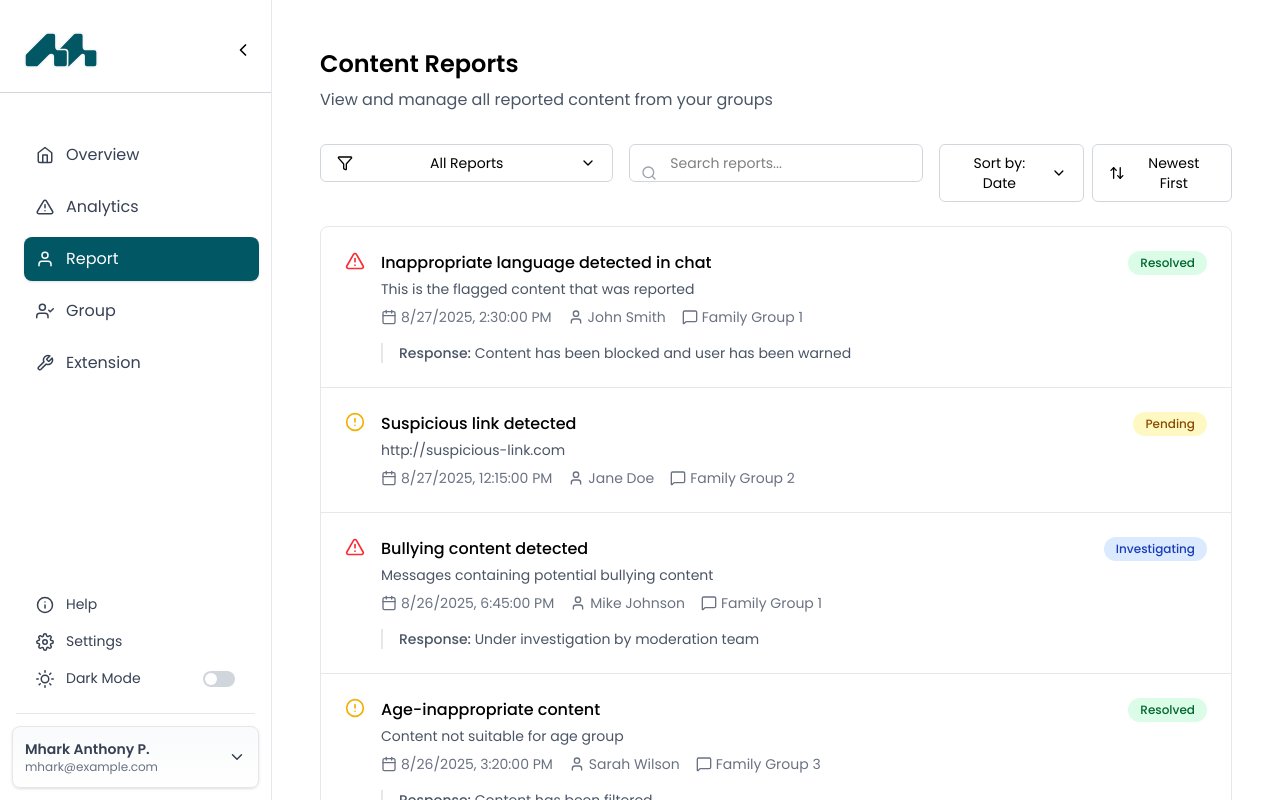
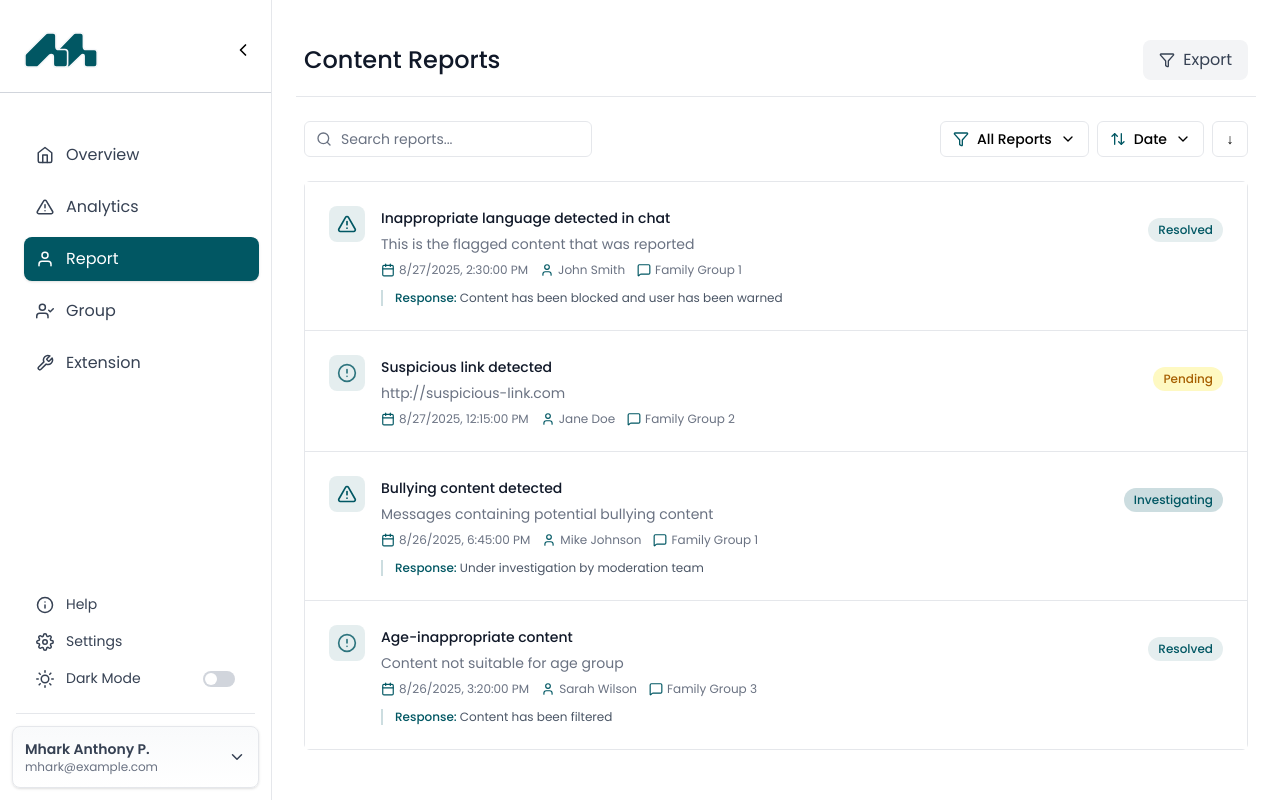
Before and after one commit to yno0/murai-web-app, a React (Vite) app: page /client/reports in a window 1280 px wide. Built offline with nearby package versions, Linux system fonts and the light colour scheme.

Commit message:
revised the report page

```diff
--- a/src/pages/client/Report.jsx
+++ b/src/pages/client/Report.jsx
@@ -121,56 +121,89 @@ export default function Reports() {
       return sortOrder === 'desc' ? comparison : -comparison;
     });
 
-  const getStatusColor = (status) => {
+  const getStatusInfo = (status) => {
     switch (status) {
       case 'resolved':
-        return 'bg-green-100 text-green-800';
+        return {
+          color: 'bg-[#015763]/10 text-[#015763]',
+          icon: CheckCircle
+        };
       case 'pending':
-        return 'bg-yellow-100 text-yellow-800';
+        return {
+          color: 'bg-yellow-100 text-yellow-700',
+          icon: Clock
+        };
       case 'investigating':
-        return 'bg-blue-100 text-blue-800';
+        return {
+          color: 'bg-[#015763]/20 text-[#015763]',
+          icon: AlertCircle
+        };
       default:
-        return 'bg-gray-100 text-gray-800';
+        return {
+          color: 'bg-gray-100 text-gray-700',
+          icon: AlertCircle
+        };
     }
   };
 
   const getSeverityIcon = (severity) => {
     switch (severity) {
       case 'high':
-        return <AlertTriangle className="w-5 h-5 text-red-500" />;
+        return <AlertTriangle className="w-5 h-5 text-[#015763]" />;
       case 'medium':
-        return <AlertCircle className="w-5 h-5 text-yellow-500" />;
+        return <AlertCircle className="w-5 h-5 text-[#015763] opacity-80" />;
       case 'low':
-        return <Flag className="w-5 h-5 text-blue-500" />;
+        return <Flag className="w-5 h-5 text-[#015763] opacity-60" />;
       default:
         return null;
     }
   };
 
   return (
-    <div className="p-6 max-w-7xl mx-auto">
-      {/* Header Section */}
-      <div className="mb-8">
-        <h1 className="text-2xl font-semibold mb-2">Content Reports</h1>
-        <p className="text-gray-600">View and manage all reported content from your groups</p>
+    <div className="min-h-screen">
+      <div className="max-w-7xl mx-auto px-2">
+        {/* Header */}
+        <div className="flex justify-between items-center py-4">
+          <h1 className="text-2xl font-medium text-gray-900">Content Reports</h1>
+          <button className="flex items-center gap-2 px-4 py-2 bg-gray-100 text-gray-700 rounded-lg hover:bg-gray-200 transition-colors">
+            <Filter className="w-4 h-4" />
+            Export
+          </button>
+        </div>
+        <div className="border-b border-gray-200 -mx-2"></div>
+
+        {/* Table Header */}
+        <div className="flex flex-col space-y-4 sm:flex-row sm:items-center sm:justify-between sm:space-y-0 mt-6 mb-6">
+          {/* Search - Left side */}
+          <div className="relative w-full sm:w-72">
+            <div className="relative">
+              <Search className="absolute left-3 top-1/2 h-4 w-4 -translate-y-1/2 text-gray-500" />
+              <input
+                type="text"
+                placeholder="Search reports..."
+                value={searchQuery}
+                onChange={(e) => setSearchQuery(e.target.value)}
+                className="h-9 w-full rounded-md border border-gray-200 bg-white pl-9 pr-3 text-sm text-gray-900 placeholder:text-gray-500 focus:outline-none focus:ring-2 focus:ring-[#015763] focus:ring-offset-2 disabled:cursor-not-allowed disabled:opacity-50"
+              />
+            </div>
           </div>
 
-      {/* Filters and Search */}
-      <div className="grid grid-cols-1 md:grid-cols-3 gap-4 mb-6">
-        <div className="flex space-x-2">
-          <div className="relative inline-block text-left flex-1" ref={filterRef}>
+          {/* Filters and Sort - Right side */}
+          <div className="flex items-center space-x-2">
+            {/* Filter Dropdown */}
+            <div className="relative" ref={filterRef}>
               <button
-              className="flex items-center justify-between w-full px-4 py-2 text-sm bg-white border border-gray-300 rounded-md hover:bg-gray-50 focus:outline-none focus:ring-2 focus:ring-black focus:ring-opacity-20 transition-colors"
+                className="inline-flex h-9 items-center justify-center whitespace-nowrap rounded-md border border-gray-200 bg-white px-3 text-sm font-medium ring-offset-white transition-colors hover:bg-gray-100 hover:text-gray-900 focus-visible:outline-none focus-visible:ring-2 focus-visible:ring-[#015763] focus-visible:ring-offset-2 disabled:pointer-events-none disabled:opacity-50"
                 onClick={() => setShowFilterDropdown(!showFilterDropdown)}
               >
-              <Filter className="w-4 h-4 mr-2" />
-              <span>{filterOptions.find(f => f.value === activeFilter)?.label}</span>
-              <ChevronDown className={`w-4 h-4 ml-2 transition-transform duration-200 ${showFilterDropdown ? 'rotate-180' : ''}`} />
+                <Filter className="mr-2 h-4 w-4 text-[#015763]" />
+                {filterOptions.find(f => f.value === activeFilter)?.label}
+                <ChevronDown className={`ml-2 h-4 w-4 shrink-0 transition-transform duration-200 ${showFilterDropdown ? 'rotate-180' : ''}`} />
               </button>
 
               {showFilterDropdown && (
-              <div className="absolute left-0 w-56 mt-2 origin-top-left bg-white rounded-md shadow-lg ring-1 ring-black ring-opacity-5 focus:outline-none z-10 border border-gray-200 animate-in fade-in-0 zoom-in-95">
-                <div className="py-1">
+                <div className="absolute right-0 z-10 mt-2 w-48 rounded-md border border-gray-200 bg-white shadow-md outline-none animate-in fade-in-0 zoom-in-95">
+                  <div className="p-1">
                     {filterOptions.map((option) => (
                       <button
                         key={option.value}
@@ -178,8 +211,8 @@ export default function Reports() {
                           setActiveFilter(option.value);
                           setShowFilterDropdown(false);
                         }}
-                      className={`block w-full px-4 py-2 text-sm text-left hover:bg-gray-50 transition-colors ${
-                        activeFilter === option.value ? 'bg-gray-100 text-gray-900' : 'text-gray-700'
+                        className={`relative flex w-full cursor-default select-none items-center rounded-sm px-2 py-1.5 text-sm outline-none transition-colors hover:bg-gray-100 focus:bg-gray-100 ${
+                          activeFilter === option.value ? 'bg-gray-100 text-[#015763] font-medium' : 'text-gray-700'
                         }`}
                       >
                         {option.label}
@@ -189,32 +222,21 @@ export default function Reports() {
                 </div>
               )}
             </div>
-        </div>
 
-        <div className="relative">
-          <input
-            type="text"
-            placeholder="Search reports..."
-            value={searchQuery}
-            onChange={(e) => setSearchQuery(e.target.value)}
-            className="w-full px-4 py-2 pl-10 text-sm border border-gray-300 rounded-md focus:outline-none focus:ring-1 focus:ring-black"
-          />
-          <Search className="w-4 h-4 absolute left-3 top-1/2 transform -translate-y-1/2 text-gray-400" />
-        </div>
-
-        <div className="flex space-x-2">
-          <div className="relative inline-block text-left" ref={sortRef}>
+            {/* Sort Dropdown */}
+            <div className="relative" ref={sortRef}>
               <button
-              className="px-4 py-2 text-sm border border-gray-300 rounded-md hover:bg-gray-50 flex items-center focus:outline-none focus:ring-2 focus:ring-black focus:ring-opacity-20 transition-colors"
+                className="inline-flex h-9 items-center justify-center whitespace-nowrap rounded-md border border-gray-200 bg-white px-3 text-sm font-medium ring-offset-white transition-colors hover:bg-gray-100 hover:text-gray-900 focus-visible:outline-none focus-visible:ring-2 focus-visible:ring-[#015763] focus-visible:ring-offset-2 disabled:pointer-events-none disabled:opacity-50"
                 onClick={() => setShowSortDropdown(!showSortDropdown)}
               >
-              Sort by: {sortOptions.find(option => option.value === sortBy)?.label}
-              <ChevronDown className={`w-4 h-4 ml-2 transition-transform duration-200 ${showSortDropdown ? 'rotate-180' : ''}`} />
+                <ArrowUpDown className="mr-2 h-4 w-4 text-[#015763]" />
+                {sortOptions.find(option => option.value === sortBy)?.label}
+                <ChevronDown className={`ml-2 h-4 w-4 shrink-0 transition-transform duration-200 ${showSortDropdown ? 'rotate-180' : ''}`} />
               </button>
 
               {showSortDropdown && (
-              <div className="absolute right-0 w-48 mt-2 origin-top-right bg-white rounded-md shadow-lg ring-1 ring-black ring-opacity-5 focus:outline-none z-10 border border-gray-200 animate-in fade-in-0 zoom-in-95">
-                <div className="py-1">
+                <div className="absolute right-0 z-10 mt-2 w-48 rounded-md border border-gray-200 bg-white shadow-md outline-none animate-in fade-in-0 zoom-in-95">
+                  <div className="p-1">
                     {sortOptions.map((option) => (
                       <button
                         key={option.value}
@@ -222,8 +244,8 @@ export default function Reports() {
                           setSortBy(option.value);
                           setShowSortDropdown(false);
                         }}
-                      className={`block w-full px-4 py-2 text-sm text-left hover:bg-gray-50 transition-colors ${
-                        sortBy === option.value ? 'bg-gray-100 text-gray-900' : 'text-gray-700'
+                        className={`relative flex w-full cursor-default select-none items-center rounded-sm px-2 py-1.5 text-sm outline-none transition-colors hover:bg-gray-100 focus:bg-gray-100 ${
+                          sortBy === option.value ? 'bg-gray-100 text-[#015763] font-medium' : 'text-gray-700'
                         }`}
                       >
                         {option.label}
@@ -233,6 +255,8 @@ export default function Reports() {
                 </div>
               )}
             </div>
+
+            {/* Sort Order Toggle */}
             <button
               onClick={() => {
                 if (sortOrder === 'desc') {
@@ -241,65 +265,73 @@ export default function Reports() {
                   setSortOrder('desc');
                 }
               }}
-            className="px-4 py-2 text-sm border border-gray-300 rounded-md hover:bg-gray-50 flex items-center"
+              className="inline-flex h-9 w-9 items-center justify-center whitespace-nowrap rounded-md border border-gray-200 bg-white text-sm font-medium ring-offset-white transition-colors hover:bg-gray-100 hover:text-gray-900 focus-visible:outline-none focus-visible:ring-2 focus-visible:ring-[#015763] focus-visible:ring-offset-2 disabled:pointer-events-none disabled:opacity-50"
             >
-            <ArrowUpDown className="w-4 h-4 mr-2" />
-            {sortOrder === 'desc' ? 'Newest First' : 'Oldest First'}
+              {sortOrder === 'desc' ? '↓' : '↑'}
             </button>
           </div>
         </div>
 
         {/* Reports List */}
-      <div className="bg-white rounded-lg border border-gray-200">
+        <div className="rounded-md border border-gray-200">
           <div className="divide-y divide-gray-200">
             {filteredReports.map((report) => (
-            <div key={report.id} className="p-6">
-              <div className="flex items-start justify-between">
-                <div className="flex items-start space-x-4">
+              <div key={report.id} className="bg-white p-6 hover:bg-gray-50/50 transition-colors">
+                <div className="flex items-start gap-4">
+                  <div className="p-2 bg-[#015763]/10 rounded-lg">
                     {getSeverityIcon(report.severity)}
+                  </div>
+                  <div className="min-w-0 flex-1">
+                    <div className="flex items-center justify-between gap-4">
                       <div>
-                    <h3 className="font-medium">{report.content}</h3>
-                    <p className="mt-1 text-sm text-gray-600">{report.reportedText}</p>
-                    <div className="mt-2 flex items-center space-x-4 text-sm text-gray-500">
-                      <span className="flex items-center">
-                        <Calendar className="w-4 h-4 mr-1" />
-                        {new Date(report.date).toLocaleString()}
-                      </span>
-                      <span className="flex items-center">
-                        <User className="w-4 h-4 mr-1" />
-                        {report.reportedBy}
-                      </span>
-                      <span className="flex items-center">
-                        <MessageSquare className="w-4 h-4 mr-1" />
-                        {report.group}
-                      </span>
-                    </div>
-                  </div>
+                        <h3 className="text-sm font-medium leading-6 text-gray-900">{report.content}</h3>
+                        <p className="mt-1 text-sm text-gray-500">{report.reportedText}</p>
                       </div>
                       <span
-                  className={`px-3 py-1 rounded-full text-xs font-medium ${getStatusColor(report.status)}`}
+                        className={`shrink-0 px-2.5 py-1 rounded-full text-xs font-medium ${getStatusInfo(report.status).color}`}
                       >
                         {report.status.charAt(0).toUpperCase() + report.status.slice(1)}
                       </span>
                     </div>
+                    <div className="mt-2 flex flex-wrap items-center gap-3 text-xs text-gray-500">
+                      <span className="flex items-center">
+                        <Calendar className="mr-1 h-3.5 w-3.5 text-[#015763]" />
+                        {new Date(report.date).toLocaleString()}
+                      </span>
+                      <span className="flex items-center">
+                        <User className="mr-1 h-3.5 w-3.5 text-[#015763]" />
+                        {report.reportedBy}
+                      </span>
+                      <span className="flex items-center">
+                        <MessageSquare className="mr-1 h-3.5 w-3.5 text-[#015763]" />
+                        {report.group}
+                      </span>
+                    </div>
                     {report.response && (
-                <div className="mt-4 ml-9 pl-4 border-l-2 border-gray-200">
-                  <p className="text-sm text-gray-600">
-                    <span className="font-medium">Response: </span>
+                      <div className="mt-3 border-l-2 border-[#015763]/20 pl-3">
+                        <p className="text-xs text-gray-600">
+                          <span className="font-medium text-[#015763]">Response: </span>
                           {report.response}
                         </p>
                       </div>
                     )}
+                  </div>
+                </div>
               </div>
             ))}
           </div>
         </div>
 
         {filteredReports.length === 0 && (
-        <div className="text-center py-12">
-          <p className="text-gray-500">No reports found matching your criteria</p>
+          <div className="rounded-md border border-gray-200 bg-white">
+            <div className="flex min-h-[300px] flex-col items-center justify-center text-center p-8">
+              <AlertTriangle className="h-10 w-10 text-gray-400" />
+              <h3 className="mt-4 text-sm font-semibold text-gray-900">No reports found</h3>
+              <p className="mt-2 text-sm text-gray-500">No reports found matching your search criteria. Try adjusting your filters.</p>
+            </div>
           </div>
         )}
       </div>
+    </div>
   );
 }
```
Also changed, not shown: src/pages/client/Analytics.jsx (+21 -18 lines). Lines whose indentation alone changed are shown as unchanged.
